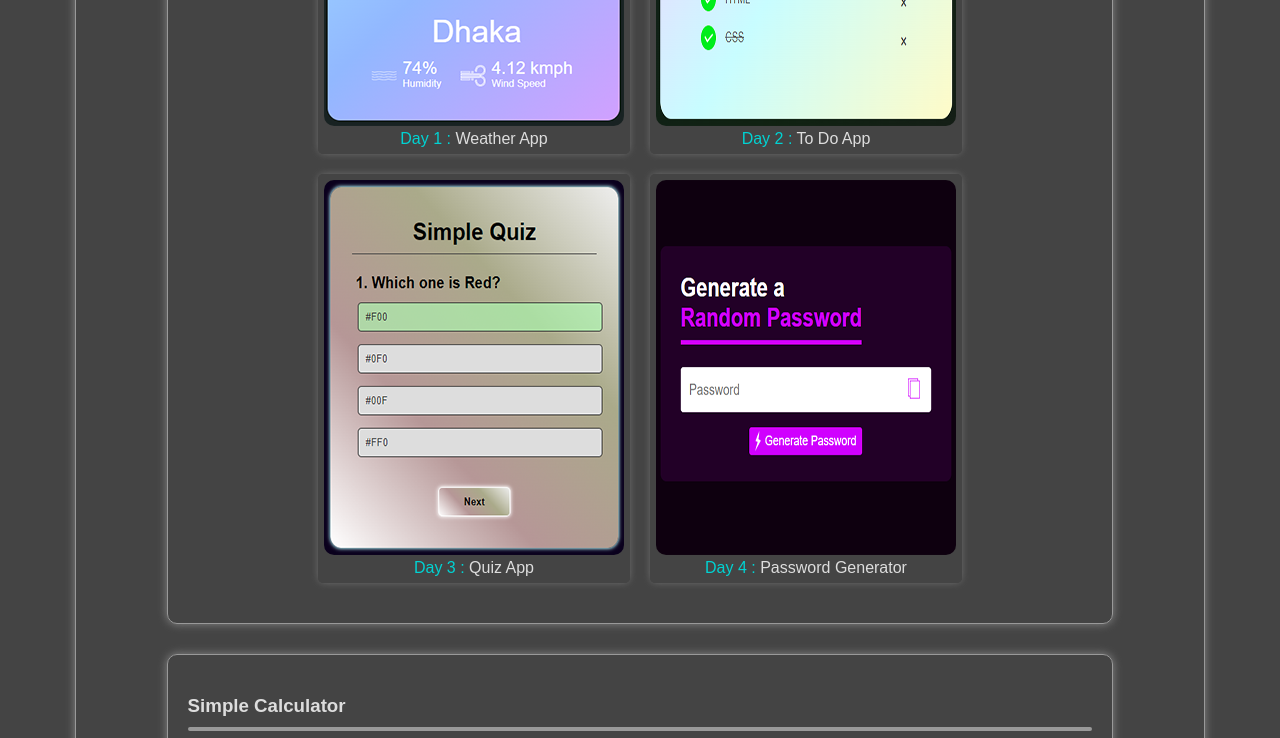
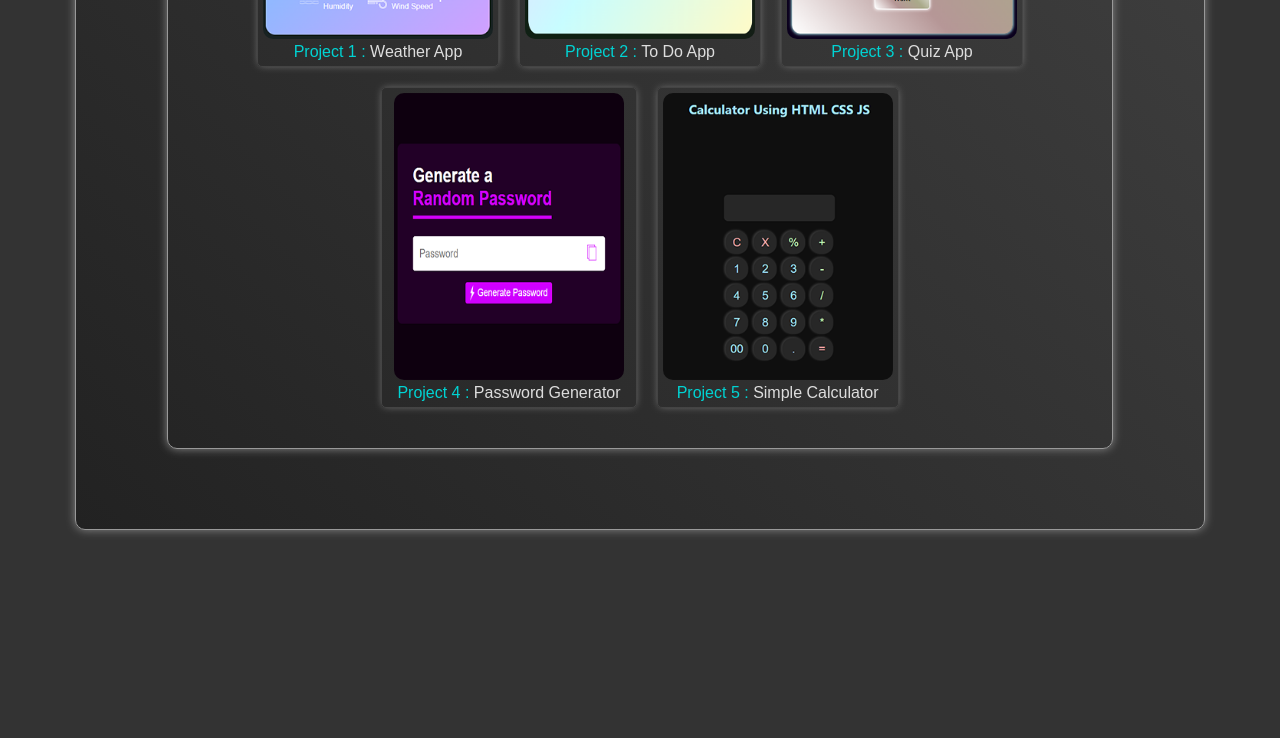
Before and after one commit to Ajmain-Fayek/myPortfolio, a plain HTML site: page index.html in a window 1280 px wide. Shown: the part 1380-2118 px from the top of the page. After the commit the page ends 1960 px from the top, so only its background shows below. Drawn offline with Linux system fonts and the light colour scheme.

Commit message:
v1.0.0.51

```diff
--- a/index.html
+++ b/index.html
@@ -44,34 +44,27 @@
                     <div class="cards">
                         <img id="day_1" src="image/projects/weather_app.png" alt="">
                         <br>
-                        <a class="project-link day" href="projects/day_1/weather_app.html" target="_blank"><Span class="day_count">Day 1 : </Span>Weather App</a>
+                        <a class="project-link day" href="projects/day_1/weather_app.html" target="_blank"><Span class="day_count">Project 1 : </Span>Weather App</a>
                     </div>
                     <div class="cards">
                         <img id="day_2" src="image/projects/to-do_app.png" alt="">
                         <br>
-                        <a class="project-link day" href="projects/day_2/to_do_app.html" target="_blank"><span class="day_count">Day 2 : </span>To Do App</a>
+                        <a class="project-link day" href="projects/day_2/to_do_app.html" target="_blank"><span class="day_count">Project 2 : </span>To Do App</a>
                     </div>
                     <div class="cards">
                         <img id="day_3" src="image/projects/quiz_app.png" alt="">
                         <br>
-                        <a class="project-link day" href="projects/day_3/quiz-app.html" target="_blank"><span class="day_count">Day 3 : </span>Quiz App</a>
+                        <a class="project-link day" href="projects/day_3/quiz-app.html" target="_blank"><span class="day_count">Project 3 : </span>Quiz App</a>
                     </div>
                     <div class="cards">
                         <img id="day_4" src="image/projects/password-generator_app.png" alt="">
                         <br>
-                        <a class="project-link day" href="projects/day_4/random_password_generator.html" target="_blank"><span class="day_count">Day 4 : </span>Password Generator</a>
+                        <a class="project-link day" href="projects/day_4/random_password_generator.html" target="_blank"><span class="day_count">Project 4 : </span>Password Generator</a>
                     </div>
-                </div>
-            </div>
-
-            <div class="project-card">
-                <h3>Simple Calculator</h3>
-                <hr>
-                <div class="project-list">
                     <div class="cards">
                         <img id="calculator" src="image/projects/calculator.png" alt="">
                         <br>
-                        <a class="project-link day" href="projects/calculator/index.html" target="_blank"><span class="day_count">Project : </span>Simple Calculator</a>
+                        <a class="project-link day" href="projects/calculator/index.html" target="_blank"><span class="day_count">Project 5 : </span>Simple Calculator</a>
                     </div>
                 </div>
             </div>
--- a/styles.css
+++ b/styles.css
@@ -5,7 +5,7 @@
 }
 
 body{
-    background: #444;
+    background: #333;
     color: #ddd;
 }
 
@@ -18,6 +18,7 @@ body{
     padding: 50px 20px 50px 20px;
     box-shadow: 0 0 10px 0px #888;
     color: #ddd;
+    background: linear-gradient(45deg, #222, #333, #444);
 }
 
 .contact .profile-pic{
@@ -52,7 +53,7 @@ body{
 .hire-me{
     width: 200px;
     height: 40px;
-    background: #444;
+    background: linear-gradient(45deg, #222, #333, #444);
     font-size: 18px;
     color: #ddd;
     border: 1px solid #444;
@@ -79,14 +80,14 @@ body{
 }
 
 .nav_bar{
-    background: #444;
+    background: #333;
     margin-top: 10px;
     display: flex;
     align-items: center;
 }
 
 .nav_link{
-    background: #444;
+    background: linear-gradient(45deg, #222, #333, #444);
     width: 60px;
     text-align: center;
     padding: 10px;
@@ -105,6 +106,10 @@ body{
 
 .nav_link:active{
     background: #393939;
+}
+
+.project{
+    background: linear-gradient(45deg, #222, #333, #444);
 }
 
 .project-card{
@@ -161,4 +166,5 @@ hr{
 
 .cards img{
     border-radius: 10px;
+    width: 230px;
 }
```
